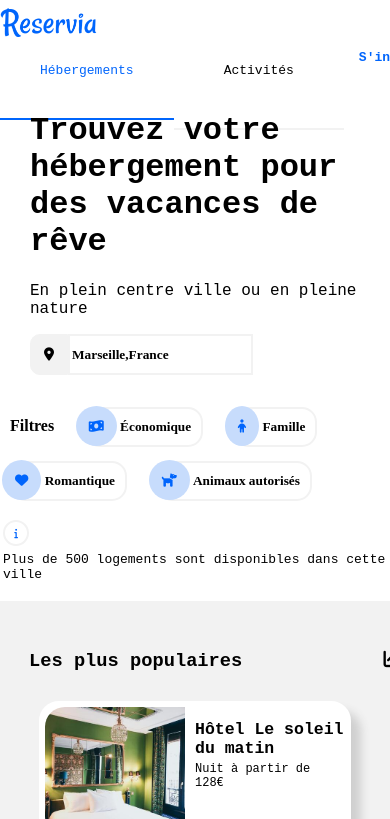
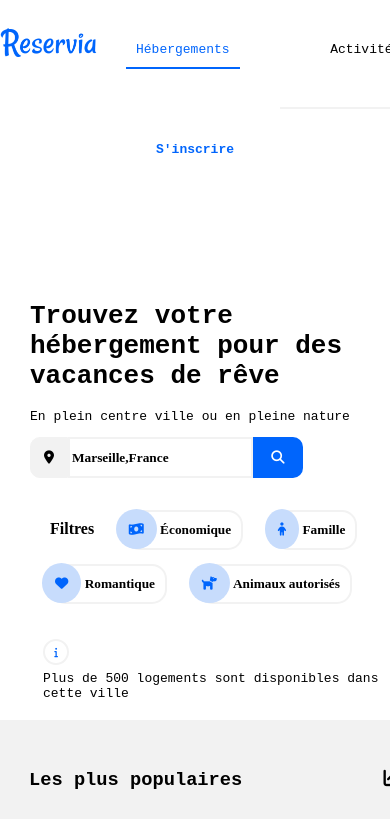
Before and after one commit to MarianaCnh/MarianaCunha_2_22122020, a plain HTML site: page index.html in a window 390 px wide. Shown: the top 819 px of the page. Drawn offline with Linux system fonts and the light colour scheme; a web font is replaced by a local one.

Commit message:
Barre de recherche responsive

```diff
--- a/cssp2.css
+++ b/cssp2.css
@@ -193,18 +193,13 @@ header
     padding-top: 20px;
 }
 
-.responsivetete
-{
-    display: flex;
-    padding: 29px;
-    margin-top: 0px;
-    font-size: small;
-}
-
 .uldesliens
 {
     display: flex;
-    justify-content: end;
+    justify-content: flex-end;
+    padding: 29px;
+    margin-top: 13px;
+    font-size: small;
 }
 
 .lien1
@@ -344,6 +339,7 @@ ul
     display:inline;
     font-size: large;
 }
+
 a
 {
     text-decoration: none;
@@ -740,51 +736,66 @@ a
         margin:0%
     }
 
-    header
-    {
-        display: flex;
-        flex-direction: column;
-    }
-
-    .headerresponsive
+    .uldesliens
     {
         display: grid;
         grid-template-columns: 50% 50%;
-        grid-template-rows: 50% 100%;
-        grid-auto-flow: column;
+        grid-template-rows: 100px 100px;
     }
 
     .logo
     {
-        padding-top: 0px;
+        width: 50%;
+        height: 10%;
         grid-column-start: 1;
+        grid-column-end: 1;
+        grid-row-start: 1;
+        grid-row-end: 1;
+
     }
 
-    .responsivetete
+    .lien3
     {
-        padding: 0px;
+        align-self: flex-end;
+        padding: 30px;
+        grid-column-start: 2;
+        grid-column-end: 2;
+        grid-row-start: 1;
+        grid-row-end: 1;
     }
-    ul
-    {
-        padding-left: 0;
-    }
+
 
     .lien1
     {
         border-bottom: 2px solid #0065FC;
         border-top: none;
+        padding: 10px;
+        grid-column-start: 1;
+        grid-column-end: 1;
+        grid-row-start: 2;
+        grid-row-end: 2;
     }
 
     .lien2
     {
         border-bottom: 2px solid #F2F2F2;
         text-decoration: none;
+        grid-column-start: 2;
+        grid-column-end: 2;
+        grid-row-start: 2;
+        grid-row-end: 2;
     }
-    .lien3
+
+    .intro
     {
-        padding-top: 0px;
-        margin: 0px;
-        grid-column: 1 / 2;
+        margin-top:0px;
+        font-size: small;
+    }
+
+    .nombreresponsive
+    {
+        display: inline-block;
+        flex-direction: row;
     }
 
     .marge
@@ -794,7 +805,13 @@ a
 
     .bouton
     {
-        text: none;
+        display: none;
+    }
+
+    .searchicon
+    {
+        display: initial;
+        width: 50px;
     }
 
     .grosblock
@@ -853,6 +870,7 @@ a
     {
         border-radius: 0;
         justify-content: center;
+        margin-right: 0px;
     }
 
 
@@ -932,4 +950,5 @@ a
         border-radius: 0 10px 10px 0;
         border: none;
     }
+
 }
--- a/index.html
+++ b/index.html
@@ -17,21 +17,21 @@
     <body>
              <!--Head-->
             <div class="marge">
-        <header>
+        <header class="headerresponsive">
             <div class="logo">
                 <a href="index.html"><img src="maquette/images/logo/Reservia@3x.png" alt="logo" width="97" height="45"></a>
             </div>
-            <nav class="responsivetete">
                 <ul class="uldesliens">
-                    <li>
+                    <li class="heber">
                         <a class="lien1" href="#heberge" title="Les hébergements">Hébergements</a>
                     </li>
-                    <li>
+                    <li class="activ">
                         <a class="lien2" href="#activ" title="Les activités">Activités</a>
                     </li>
+                    <li class="inscrire">
+                        <a class="lien3" href="#">S'inscrire</a>
+                    </li>
                 </ul>
-                    <a class="lien3" href="#">S'inscrire</a>
-            </nav>
         </header>
         <div class="intro">
             <h1>Trouvez votre hébergement pour des vacances de rêve</h1>
@@ -80,7 +80,7 @@
                 </li>
             </ul>
             <div>
-                <ul>
+                <ul class="nombreresponsive">
                     <li class="nombrelogement">
                         <i class="fas fa-info" id="iconeinfo1"></i>
                     </li>
@@ -102,15 +102,14 @@
                     <p class="iconegrandecarte"><i class="fas fa-star"></i><i class="fas fa-star"></i><i class="fas fa-star"></i><i class="fas fa-star"></i><span class="gris"><i class="fas fa-star"></i></span></p>
                 </div>
             </a>
-                <article class="hotel52">
-                    <a href="#">
+                <a class="hotel52" href="#">
                     <img class="imghebergement2" src="maquette/images/hebergements/4_small/fred-kleber-gTbaxaVLvsg-unsplash.jpg" alt="Hôtel du port">
                     <div class="textegrandecarte">
-                    <h3 class="nomhotelhebergement">Hôtel du port</h3>
-                    <p class="tailletexte">Nuit à partir de <span class="gras">52€</span></p>
-                    <p class="iconegrandecarte"><i class="fas fa-star"></i><i class="fas fa-star"></i><i class="fas fa-star"></i><i class="fas fa-star"></i><i class="fas fa-star"></i></p></a>
+                        <h3 class="nomhotelhebergement">Hôtel du port</h3>
+                        <p class="tailletexte">Nuit à partir de <span class="gras">52€</span></p>
+                        <p class="iconegrandecarte"><i class="fas fa-star"></i><i class="fas fa-star"></i><i class="fas fa-star"></i><i class="fas fa-star"></i><i class="fas fa-star"></i></p>
                     </div>
-                </article>
+                </a>
                 <article class="hotel52">
                     <a href="#">
                     <img class="imghebergement2" src="maquette/images/hebergements/4_small/reisetopia-B8WIgxA_PFU-unsplash.jpg" alt="Hôtel Les mouettes">
```
